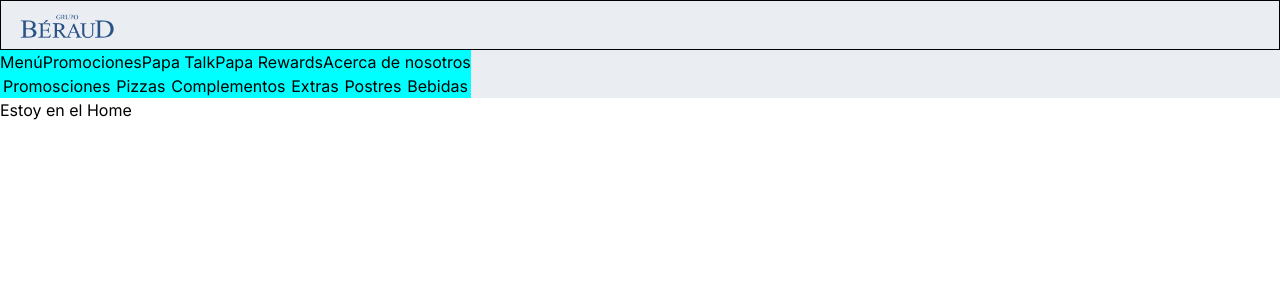
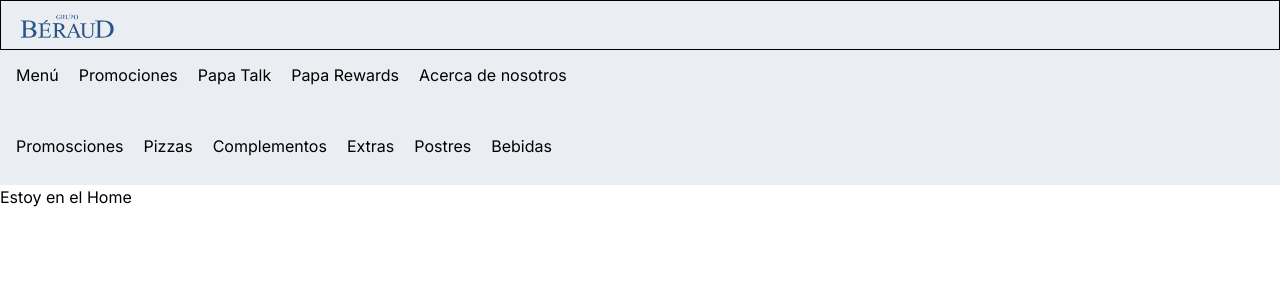
Before and after one commit to Tortoiselizard/beraudgourmet2, a Next.js app: page / in a window 1280 px wide. Shown: the top 300 px of the page. Built offline with nearby package versions, Linux system fonts and the light colour scheme.

Commit message:
add styles for NavBar component

```diff
--- a/src/components/Header/Header.module.css
+++ b/src/components/Header/Header.module.css
@@ -1,7 +1,6 @@
 .Header {
     display: flex;
     flex-direction: column;
-    /* justify-content: flex-start; */
     align-items: flex-start;
     background-color: #EAEDF2;
 }
--- a/src/components/NavBar/NavBar.jsx
+++ b/src/components/NavBar/NavBar.jsx
@@ -4,7 +4,7 @@
 
 function NavBar () {
   return (
-    <div>
+    <div className={style.NavBarContainer}>
       <ul className={style.NavBar}>
         {
           links.map((link) => (
--- a/src/components/NavBar/NavBar.module.css
+++ b/src/components/NavBar/NavBar.module.css
@@ -1,7 +1,18 @@
+.NavBarContainer {
+    height: 135px;
+    width: 100%;
+    padding-left: 16px;
+    display: flex;
+    flex-direction: column;
+    align-items: flex-start;
+    justify-content: space-between;
+}
+
 .NavBar {
+    height: 50px;
+    margin-bottom: 14px;
     display: flex;
     align-items: center;
     justify-content: space-around;
-    background-color: aqua;
-
+    gap: 20px;
 }
```
